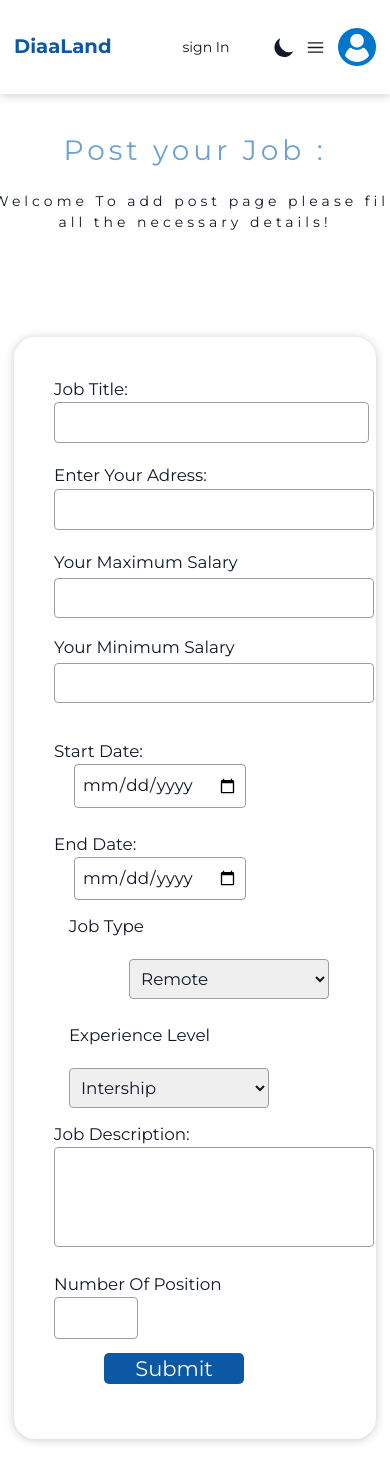
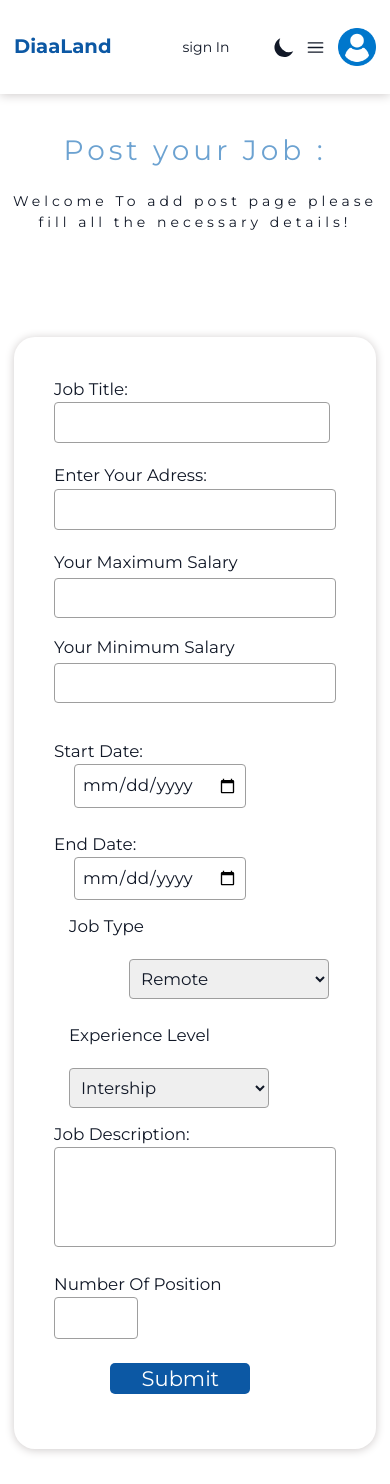
Before and after one commit to el-barae/Diaaland-FE, a Next.js app: page /addPost in a window 390 px wide. Shown: the top 1484 px of the page. Built offline with nearby package versions, Linux system fonts and the light colour scheme; no server answers.

Commit message:
responsive addPost 2

```diff
--- a/app/(accounts)/addPost/addpost.scss
+++ b/app/(accounts)/addPost/addpost.scss
@@ -168,14 +168,16 @@ $gray: #9E9E9E;
                   margin-bottom: 20px;
                }
                p{
-                  width: 30rem;
+                  width: 27rem;
                }
             }
             .from-description{
+               display: flex;
+               flex-direction: column;
                margin-top: 0px;
                position: relative;
                input{
-                  width:80%
+                  width:100%
                }
                .job-date{
                   flex-direction: column;
@@ -208,7 +210,7 @@ $gray: #9E9E9E;
                .JobDesc{
                   display: flex;
                   flex-direction: column;
-                  width: 80%;
+                  //width: 80%;
                   height: 150px;
                }
                /*input{
@@ -218,12 +220,17 @@ $gray: #9E9E9E;
                   flex-direction: column;
                   button {
                      width: 10rem;
-                     margin-left: 50px;
+                     margin-top: 10px;
+                     align-items: center;
                   }
                }
 
             }
          }
+         @media(max-width: 1200px){
+
+         }
+
       }
 
    }
--- a/app/(accounts)/addPost/page.tsx
+++ b/app/(accounts)/addPost/page.tsx
@@ -72,7 +72,7 @@ export default function AddPost() {
           </div>
         </div>
         <div className="from-description">
-          <form onSubmit={handleSubmit} className="from">
+          <form onSubmit={handleSubmit} >
           <div className='JobTitle'>
             <label htmlFor="jobTitle">Job Title:</label>
             <input
```
